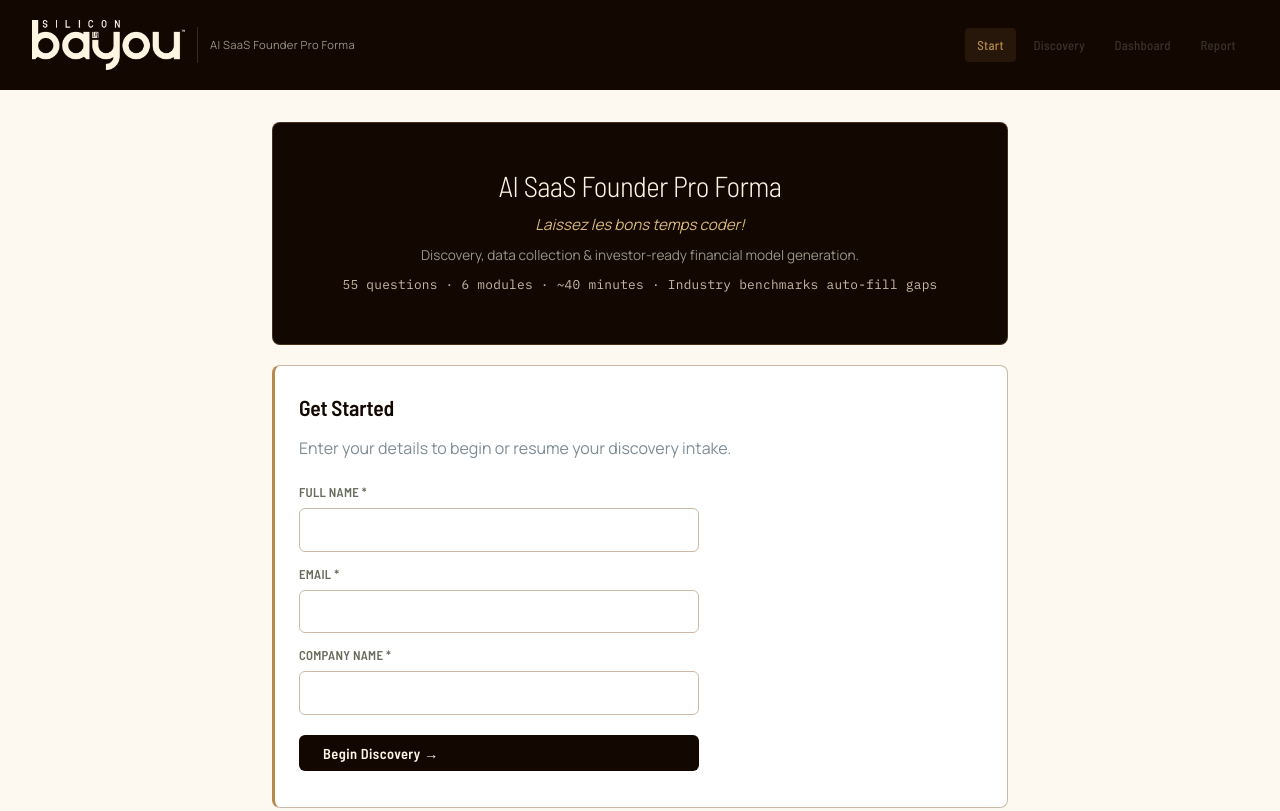
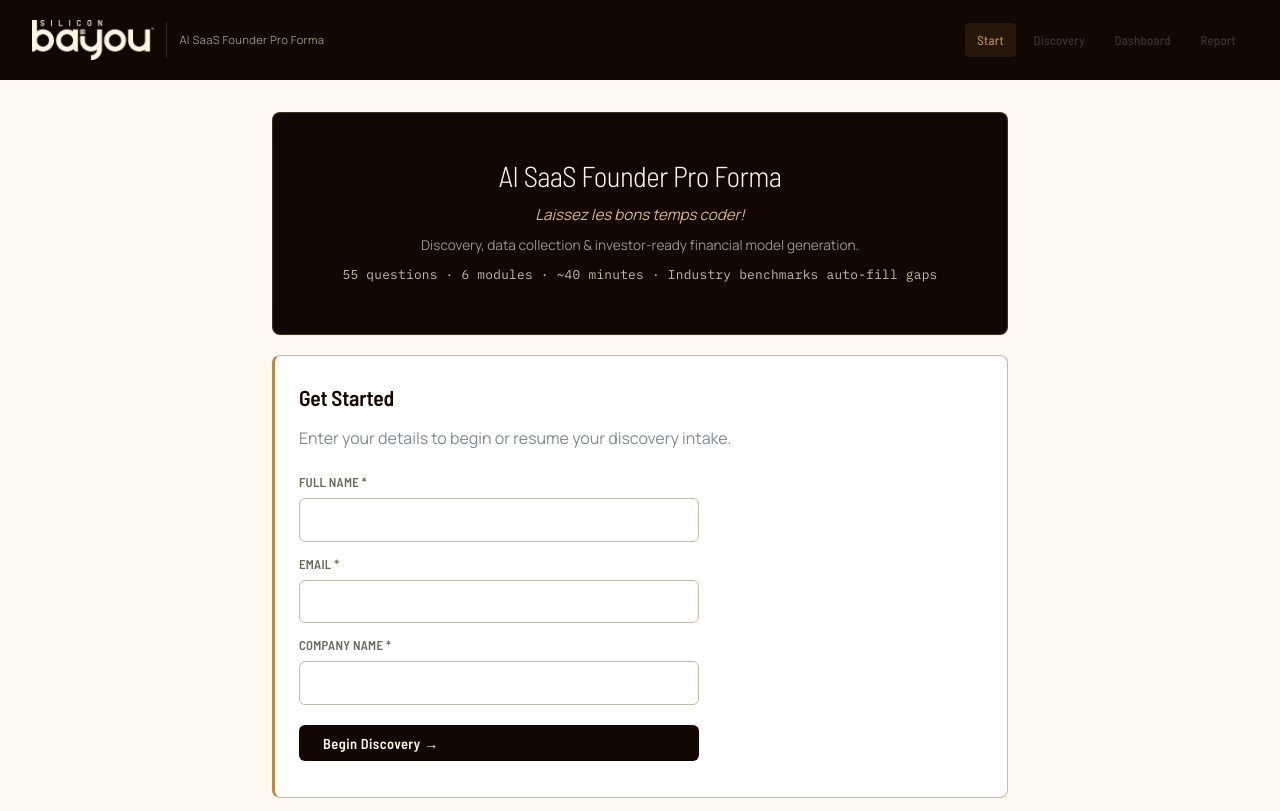
Before and after one commit to beckySB/SB-Pro-Forma, a website: page public/index.html in a window 1280 px wide. Shown: the top 811 px of the page. Drawn offline with Linux system fonts and the light colour scheme.

Commit message:
Reduce logo height 50px → 40px (20% smaller)

```diff
--- a/public/index.html
+++ b/public/index.html
@@ -142,7 +142,7 @@
 <body>
   <div class="header">
     <div class="header-brand">
-      <img src="/silicon-bayou-logo.png?v=2" alt="Silicon Bayou" style="height:50px;width:auto;flex-shrink:0;">
+      <img src="/silicon-bayou-logo.png?v=3" alt="Silicon Bayou" style="height:40px;width:auto;flex-shrink:0;">
       <div style="width:1px;height:36px;background:rgba(253,244,226,0.15);"></div>
       <span class="header-sub">AI SaaS Founder Pro Forma</span>
     </div>
```
